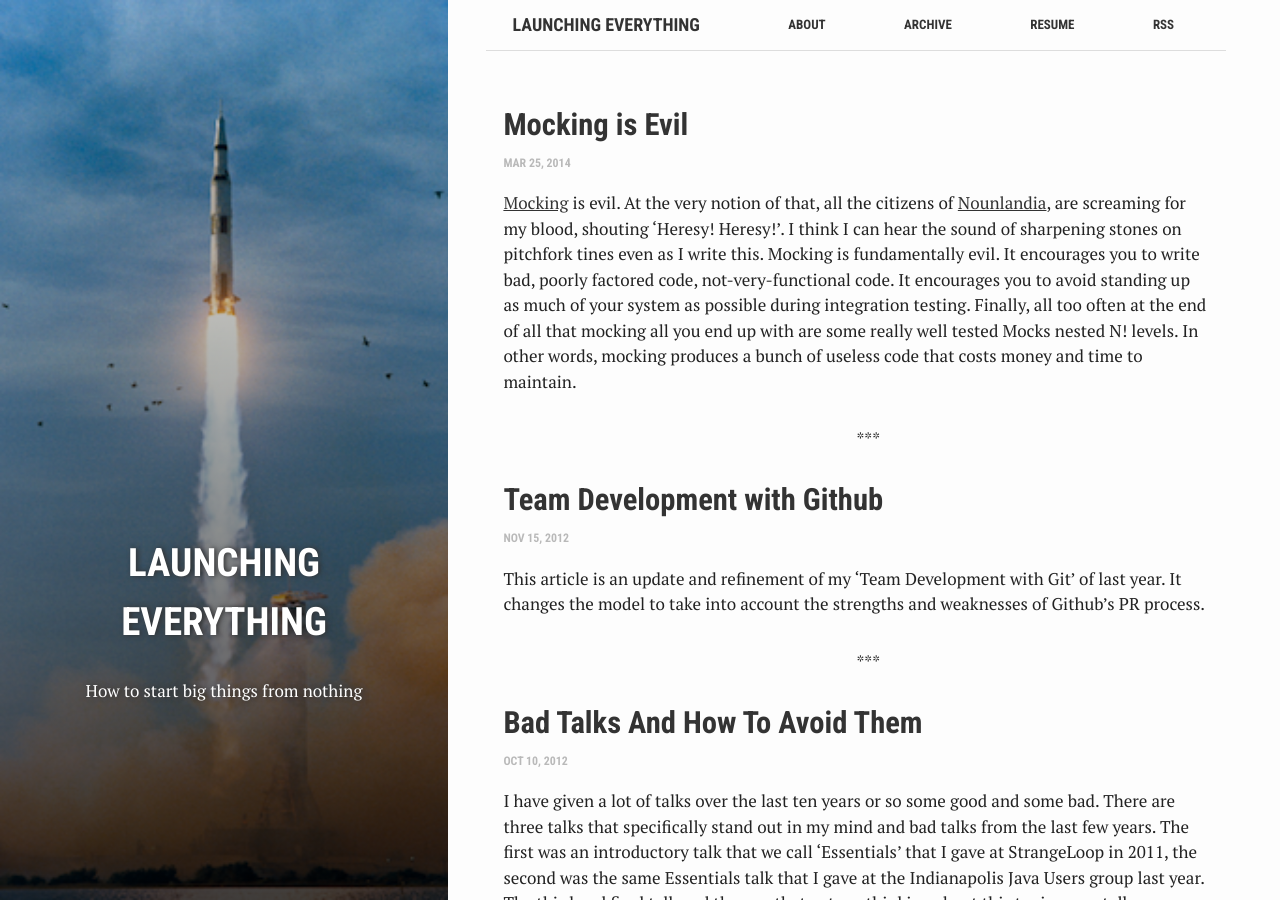
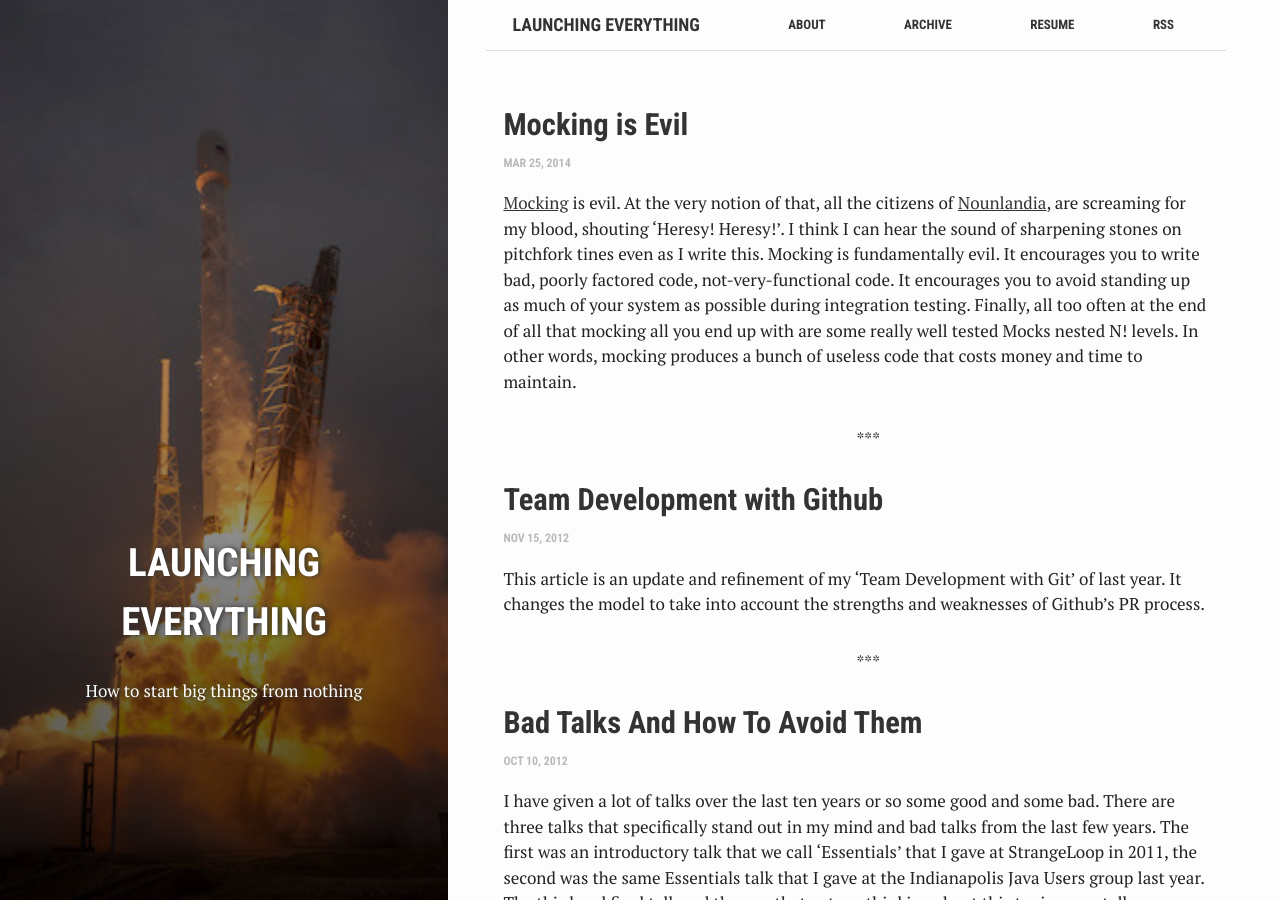
Before and after one commit to ericbmerritt/blog, a Jekyll site: the page built from index.html, in a window 1280 px wide and 900 px high. Built offline with Jekyll 4.4.1, drawn with Linux system fonts in a browser that asks for light colours.

Commit message:
swap out main launch photo

```diff
--- a/index.html
+++ b/index.html
@@ -1,5 +1,5 @@
 ---
-bg: "apollo.png"
+bg: "rocket.jpg"
 layout: default
 crawlertitle: "Eric Merritt's Blog"
 title: "Launching Everything"
```
Also changed, not shown: assets/images/rocket.jpg (added).
